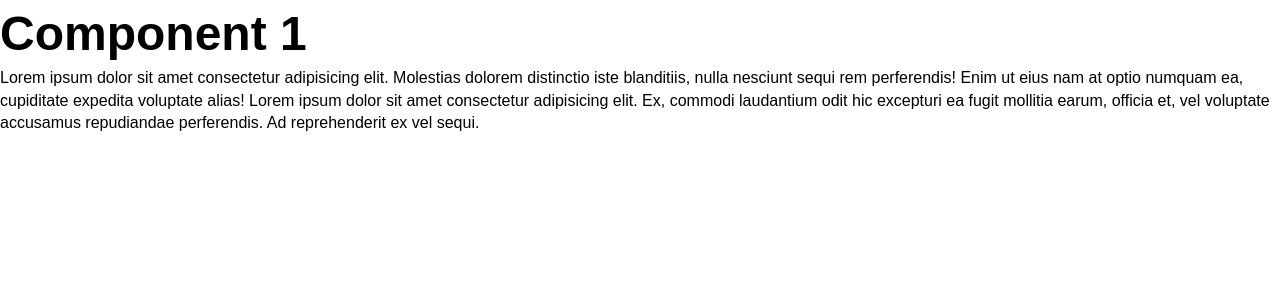
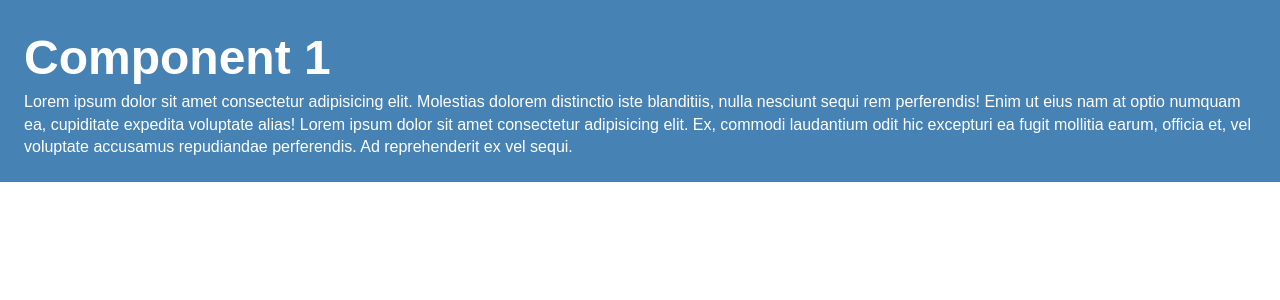
Before and after one commit to EmmanuelOBUjunior/react-spring-animation, a React (Create React App) app: page / in a window 1280 px wide. Shown: the top 300 px of the page. Built offline with nearby package versions, Linux system fonts and the light colour scheme.

Commit message:
Completed animation for component 1

```diff
--- a/src/components/Component1.js
+++ b/src/components/Component1.js
@@ -1,17 +1,25 @@
 import React from 'react'
+import { useSpring, animated } from 'react-spring'
 
 const Component1 = () => {
+	const props = useSpring({
+		to: {opacity: 1, marginTop: 0},
+		from: {opacity: 0, marginTop: -500},
+		delay: 500})
   return (
-		<div style={{c1Style}}>
+	<animated.div style = {props}>
+		<div style={c1Style}>
 			<h1>Component 1</h1>
 			<p>Lorem ipsum dolor sit amet consectetur adipisicing elit. Molestias dolorem distinctio iste blanditiis, nulla nesciunt sequi rem perferendis! Enim ut eius nam at optio numquam ea, cupiditate expedita voluptate alias! Lorem ipsum dolor sit amet consectetur adipisicing elit. Ex, commodi laudantium odit hic excepturi ea fugit mollitia earum, officia et, vel voluptate accusamus repudiandae perferendis. Ad reprehenderit ex vel sequi.</p>
 		</div>
+	</animated.div>
   )
 }
 
 const c1Style = {
 	background: 'steelblue',
-	color: 'white'
+	color: 'white',
+	padding: '1.5rem'
 }
 
 export default Component1
```
